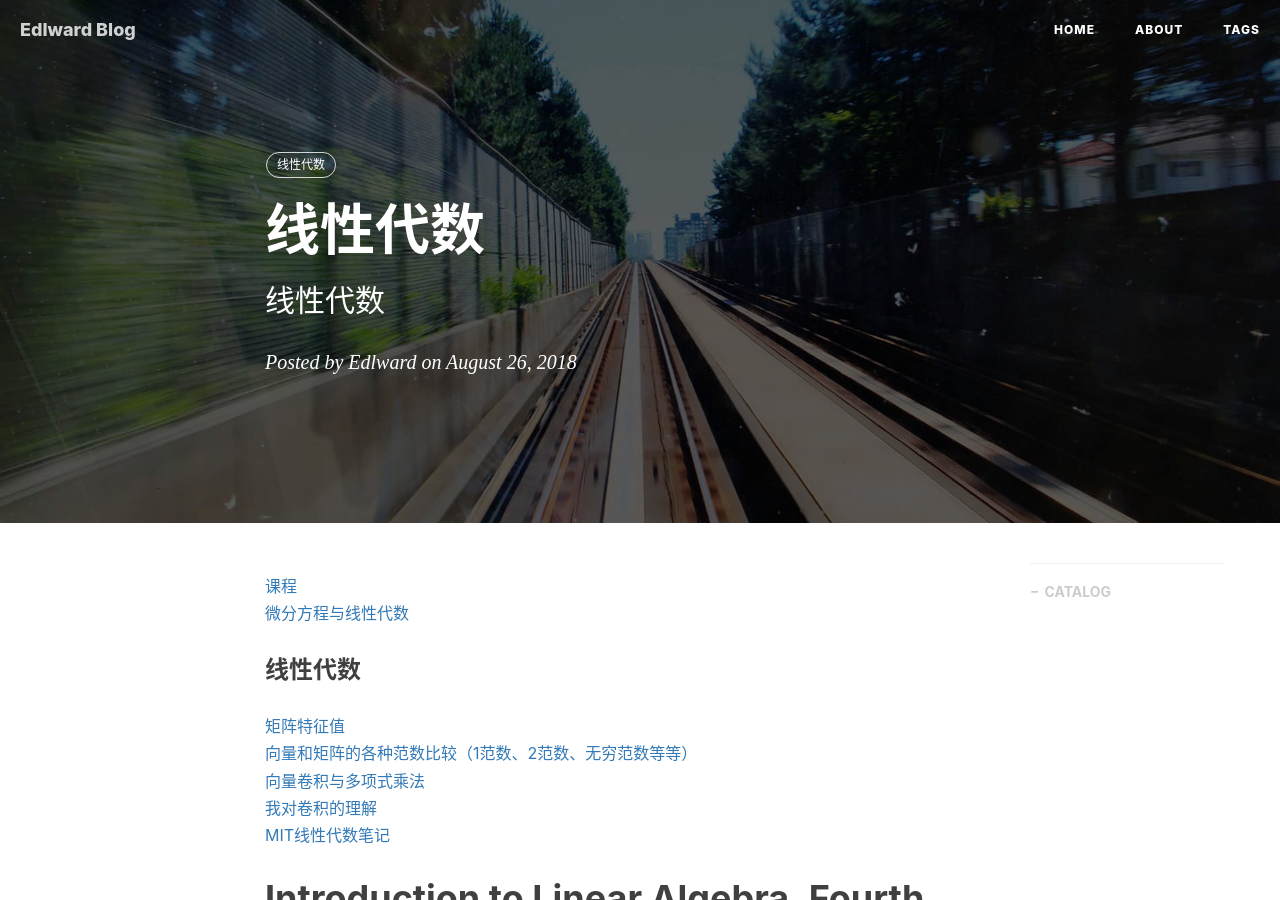
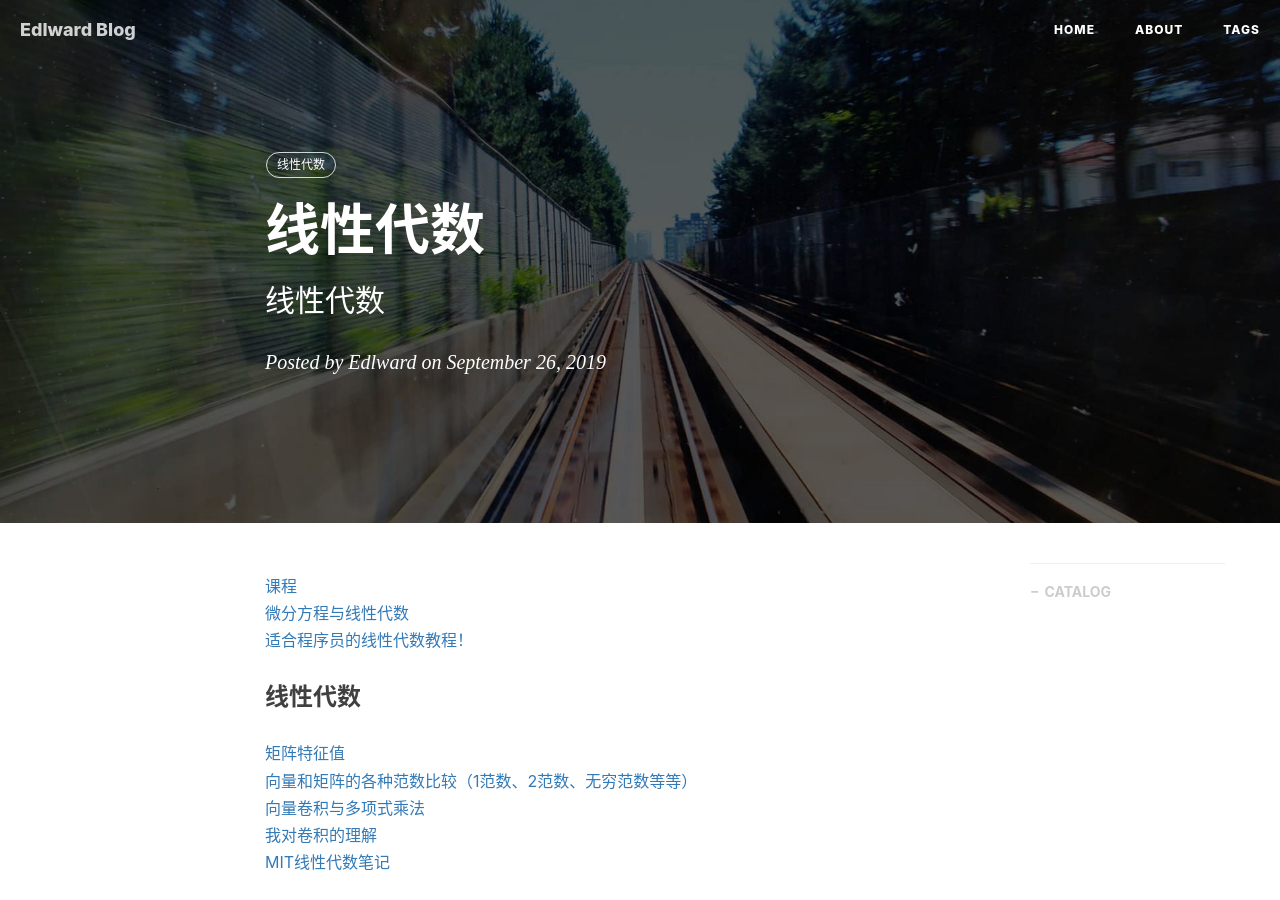
Before and after one commit to gary-robotics/dlward, a Jekyll site: the page built from _posts/2018-09-26-线性代数-2018.markdown, in a window 1280 px wide and 900 px high. Built offline with Jekyll 4.4.1, drawn with Linux system fonts in a browser that asks for light colours; nearby versions of some CDN libraries; comment, search, counter and statistics services are not loaded; some of the changed text lies outside the part shown.

Commit message:
Update and rename 2018-08-26-线性代数-2018.markdown to 2018-09-26-线性代数-2018.markdown

```diff
--- a/_posts/2018-08-26-线性代数-2018.markdown
+++ b/_posts/2018-09-26-线性代数-2018.markdown
@@ -2,7 +2,7 @@
 layout:     post
 title:      "线性代数"
 subtitle:   "线性代数"
-date:       2018-08-26 12:00:00
+date:       2019-09-26 12:00:00
 author:     "Edlward"
 header-img: "img/post-bg-2015.jpg"
 header-mask: 0.3
@@ -12,7 +12,7 @@ tags:
 ---
 [课程](http://www.doc88.com/p-663159263402.html)
 [微分方程与线性代数](https://zhuanlan.zhihu.com/p/46533077)
-
+[适合程序员的线性代数教程！](https://zhuanlan.zhihu.com/p/65002126)
 
 ### 线性代数
 [矩阵特征值](https://www.zhihu.com/question/21874816/answer/181864044)
```
